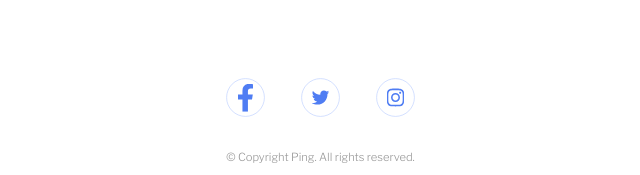
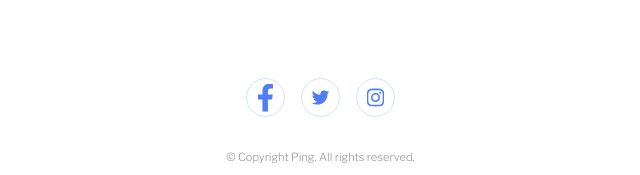
Before and after one commit to alencardotpy/ping-coming-soon-page, a plain HTML site: page index.html in a window 1280 px wide. Shown: the part 705-880 px from the top of the page, without its empty margins (327-967 px from the left). Drawn offline with nearby package versions, Linux system fonts and the light colour scheme.

Commit message:
Update style.css

```diff
--- a/css/style.css
+++ b/css/style.css
@@ -173,7 +173,7 @@ body {
 .main_container__footer__social_links__list {
   list-style: none;
   display: flex;
-  gap: 20px;
+  gap: 0px;
   padding:0;
   align-content: center;
   align-items: center;
```
